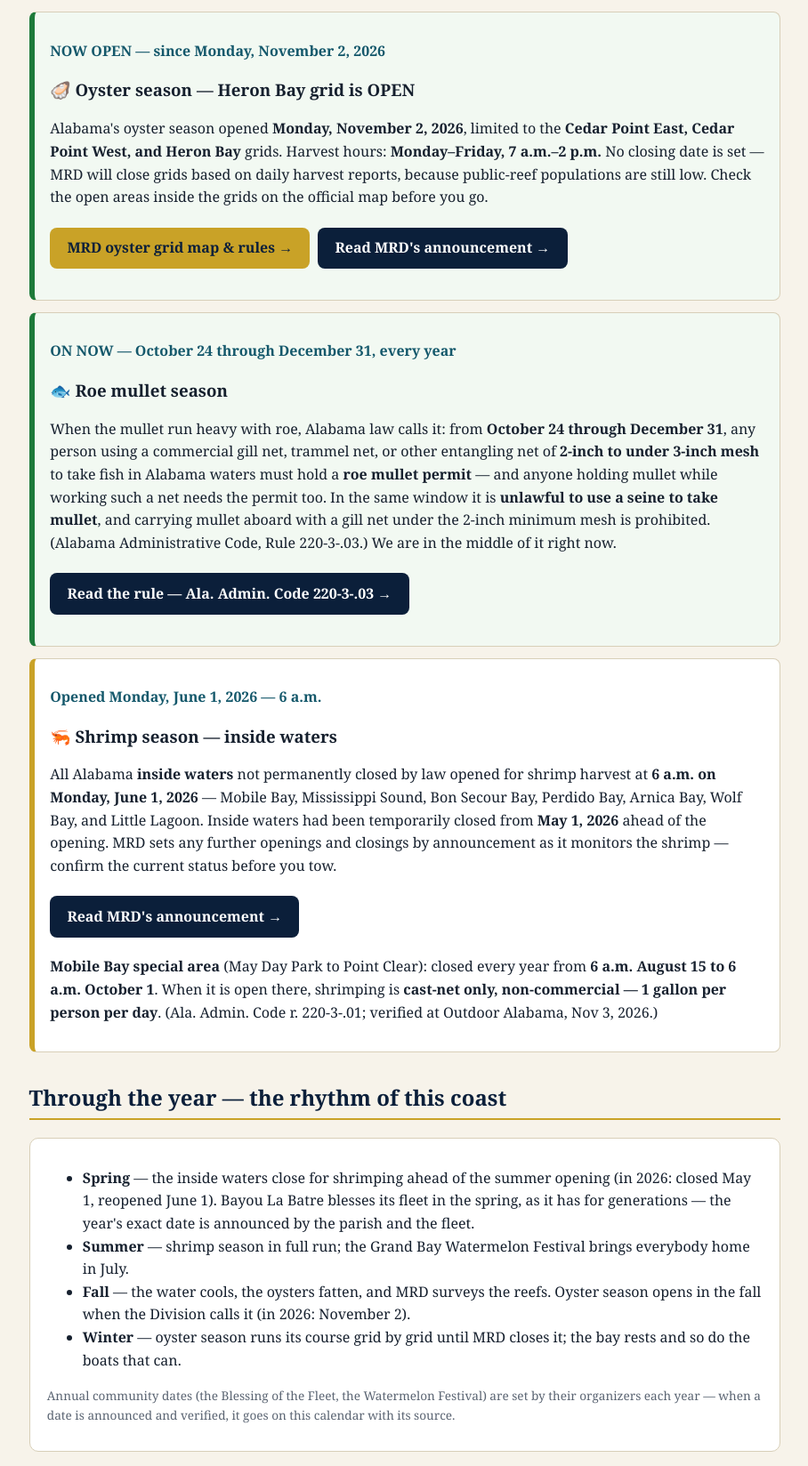
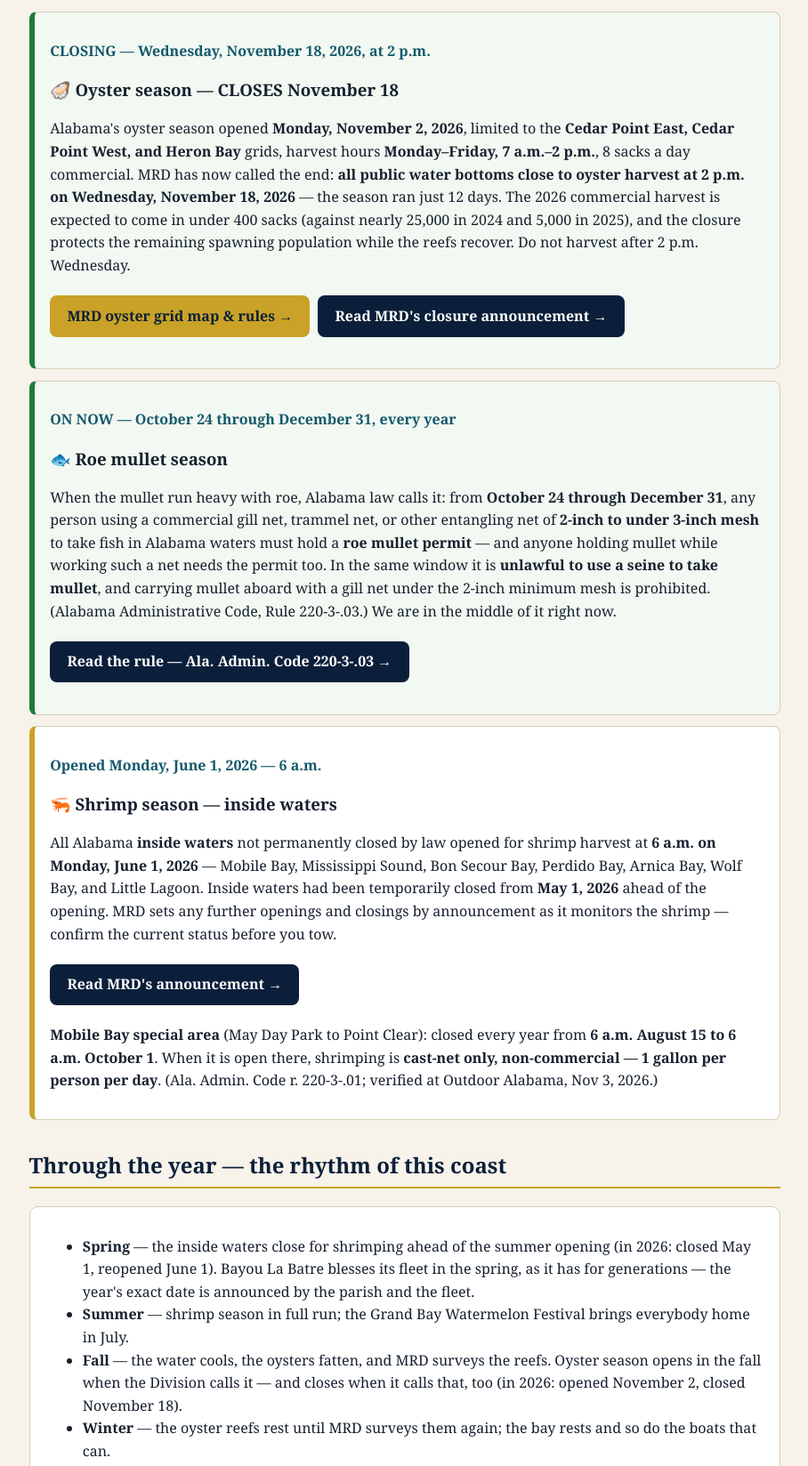
Before and after one commit to Stillstanding-inc/heronbayhoodlums, a plain HTML site: page calendar.html in a window 1280 px wide. Shown: the part 559-2207 px from the top of the page at 89% size, without its empty margins (185-1093 px from the left). Drawn offline with Linux system fonts and the light colour scheme.

Commit message:
Update calendar: oyster season closed Nov 18 (MRD)
Updated the oyster season information, including closing dates and season data checks.

```diff
--- a/calendar.html
+++ b/calendar.html
@@ -44,10 +44,10 @@
   <p>Out here the year runs on seasons — when the oysters open, when the shrimp run, when the waters rest. These dates and times come from the <strong>Alabama Marine Resources Division (MRD)</strong>, the authority that sets them. Seasons change by the Division's announcements, sometimes in the middle of a run — so treat this page as your planning calendar, and always confirm before you harvest. MRD: <a href="tel:+12518612882">(251) 861-2882</a>.</p>
 
   <div class="event now">
-    <p class="date">NOW OPEN — since Monday, November 2, 2026</p>
-    <h3 style="margin:.2rem 0">🦪 Oyster season — Heron Bay grid is OPEN</h3>
-    <p>Alabama's oyster season opened <strong>Monday, November 2, 2026</strong>, limited to the <strong>Cedar Point East, Cedar Point West, and Heron Bay</strong> grids. Harvest hours: <strong>Monday–Friday, 7 a.m.–2 p.m.</strong> No closing date is set — MRD will close grids based on daily harvest reports, because public-reef populations are still low. Check the open areas inside the grids on the official map before you go.</p>
-    <p><a class="btn gold" href="https://www.outdooralabama.com/oysterharvest">MRD oyster grid map &amp; rules →</a> <a class="btn" href="https://www.outdooralabama.com/articles/limited-oyster-harvest-opens-november-2">Read MRD's announcement →</a></p>
+    <p class="date">CLOSING — Wednesday, November 18, 2026, at 2 p.m.</p>
+    <h3 style="margin:.2rem 0">🦪 Oyster season — CLOSES November 18</h3>
+    <p>Alabama's oyster season opened <strong>Monday, November 2, 2026</strong>, limited to the <strong>Cedar Point East, Cedar Point West, and Heron Bay</strong> grids, harvest hours <strong>Monday–Friday, 7 a.m.–2 p.m.</strong>, 8 sacks a day commercial. MRD has now called the end: <strong>all public water bottoms close to oyster harvest at 2 p.m. on Wednesday, November 18, 2026</strong> — the season ran just 12 days. The 2026 commercial harvest is expected to come in under 400 sacks (against nearly 25,000 in 2024 and 5,000 in 2025), and the closure protects the remaining spawning population while the reefs recover. Do not harvest after 2 p.m. Wednesday.</p>
+    <p><a class="btn gold" href="https://www.outdooralabama.com/oysterharvest">MRD oyster grid map &amp; rules →</a> <a class="btn" href="https://www.outdooralabama.com/articles/oyster-season-closes-november-18">Read MRD's closure announcement →</a></p>
   </div>
 
   <div class="event now">
@@ -70,8 +70,8 @@
     <ul>
       <li><strong>Spring</strong> — the inside waters close for shrimping ahead of the summer opening (in 2026: closed May 1, reopened June 1). Bayou La Batre blesses its fleet in the spring, as it has for generations — the year's exact date is announced by the parish and the fleet.</li>
       <li><strong>Summer</strong> — shrimp season in full run; the Grand Bay Watermelon Festival brings everybody home in July.</li>
-      <li><strong>Fall</strong> — the water cools, the oysters fatten, and MRD surveys the reefs. Oyster season opens in the fall when the Division calls it (in 2026: November 2).</li>
-      <li><strong>Winter</strong> — oyster season runs its course grid by grid until MRD closes it; the bay rests and so do the boats that can.</li>
+      <li><strong>Fall</strong> — the water cools, the oysters fatten, and MRD surveys the reefs. Oyster season opens in the fall when the Division calls it — and closes when it calls that, too (in 2026: opened November 2, closed November 18).</li>
+      <li><strong>Winter</strong> — the oyster reefs rest until MRD surveys them again; the bay rests and so do the boats that can.</li>
     </ul>
     <p class="fine">Annual community dates (the Blessing of the Fleet, the Watermelon Festival) are set by their organizers each year — when a date is announced and verified, it goes on this calendar with its source.</p>
   </div>
@@ -83,7 +83,7 @@
   <p class="center" style="margin-top:2rem"><em>Let us pray.</em></p>
 </main>
 <footer>
-  <p>Heron Bay Hoodlums — Heron Bay, Alabama · Season data: Alabama Marine Resources Division (ADCNR), checked November 3, 2026 · <a href="mailto:heronbayhoodlums@gmail.com">heronbayhoodlums@gmail.com</a></p>
+  <p>Heron Bay Hoodlums — Heron Bay, Alabama · Season data: Alabama Marine Resources Division (ADCNR), checked November 22, 2026 · <a href="mailto:heronbayhoodlums@gmail.com">heronbayhoodlums@gmail.com</a></p>
 </footer>
 </body>
 </html>
```
